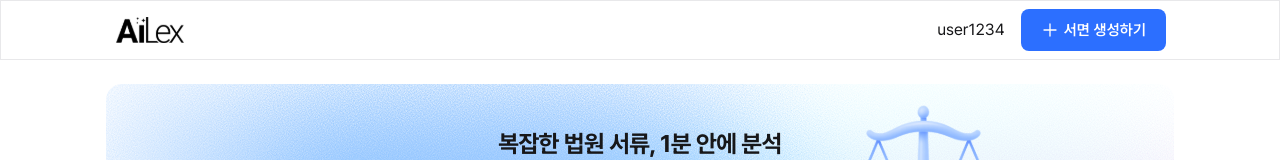
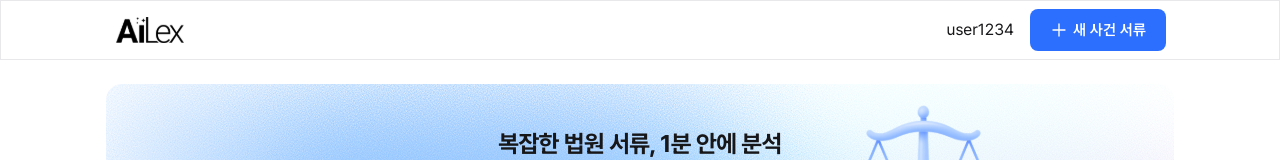
Before and after one commit to gustn99/ai-lex-web, a React (Vite) app: page /documents in a window 1280 px wide. Shown: the top 160 px of the page. Built offline with nearby package versions, Linux system fonts and the light colour scheme.

Commit message:
fix: 탑바 버튼 텍스트 수정

```diff
--- a/src/components/Home/TopBar.tsx
+++ b/src/components/Home/TopBar.tsx
@@ -23,7 +23,7 @@ export default function TopBar() {
 						<p>user1234</p>
 						{!isTrueHome && (
 							<Button onClick={() => setIsModalOpen(true)} appearance="solid" size="medium" LeadingIcon={PlusIcon}>
-								서면 생성하기
+								새 사건 서류
 							</Button>
 						)}
 					</div>
```
